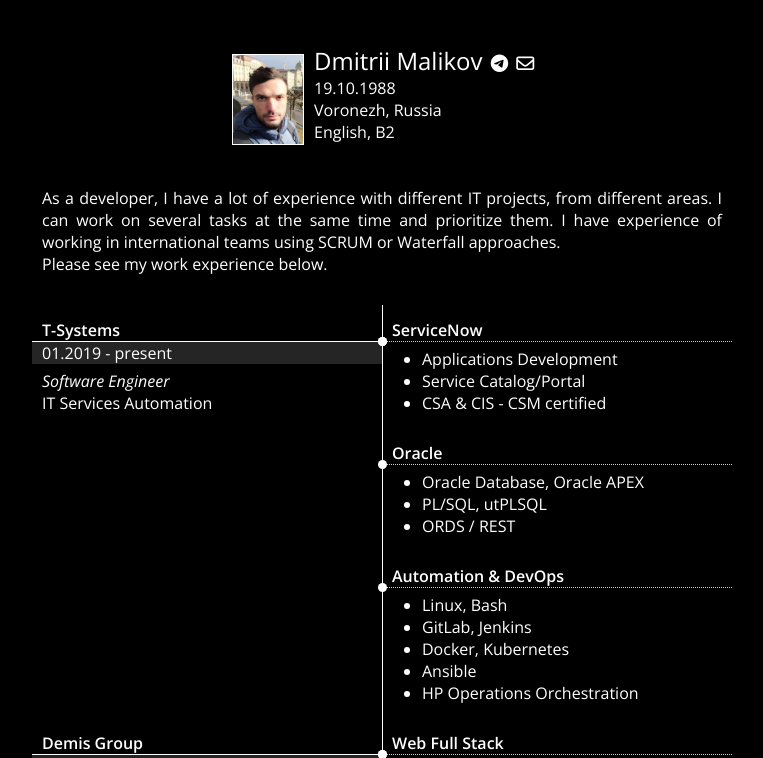
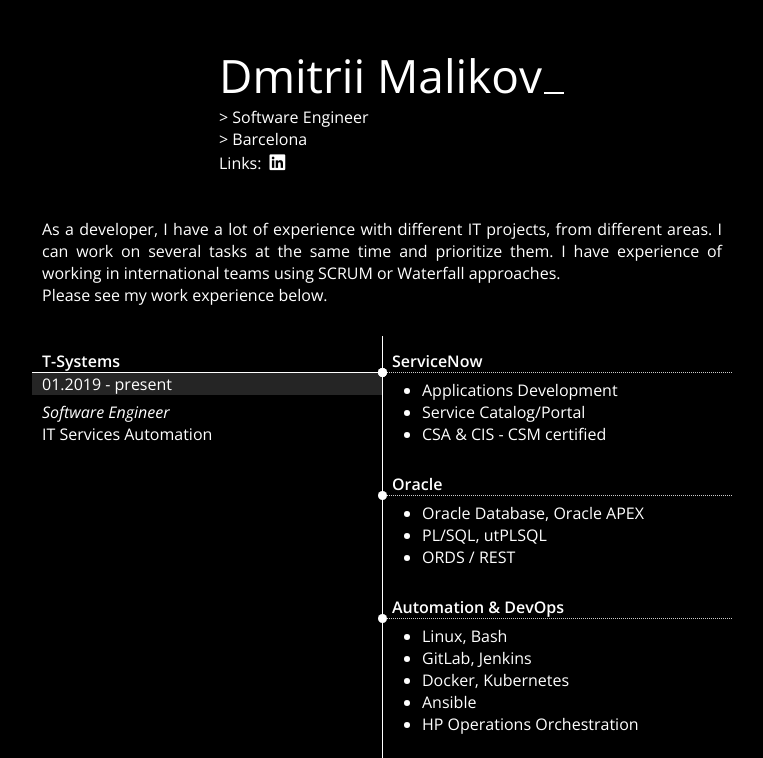
Before and after one commit to DmitryM/dmitrii.github.io, a plain HTML site: page index.html in a window 1280 px wide. Shown: the top 758 px of the page, without its empty margins (258-1021 px from the left). Drawn offline with nearby package versions, Linux system fonts and the light colour scheme.

Commit message:
Update index.html

```diff
--- a/index.html
+++ b/index.html
@@ -24,7 +24,7 @@
     }
 
     .card {
-      max-width: 320px;
+      max-width: 326px;
       padding: 14px;
       margin: 30px auto;
     }
@@ -33,13 +33,32 @@
       float: left;
       width: 70px;
       /* height: 80px; */
-      margin: 10px;
       border: 1px solid #fff;
     }
 
     .card__title {
       display: inline-block;
-      font-size: 24px;
+      position: relative;
+      font-size: 46px;
+      cursor: pointer;
+    }
+
+    .card__title:after {
+      content: "";
+      display: block;
+      position: absolute;
+      bottom: 12px;
+      right: -22px;
+      width: 20px;
+      border-bottom: #fff solid 2px;
+      animation: cursor 1s linear infinite;
+      transition: width 1s ease-in-out, right 1s ease-in-out;
+    }
+
+    @keyframes cursor {
+      50% {
+        opacity: 0;
+      }
     }
 
     .card__link {
@@ -63,7 +82,7 @@
     .resume {
       position: relative;
       max-width: 700px;
-      margin: 0 auto;
+      margin: 0 auto 26px;
     }
 
     .resume:before {
@@ -164,13 +183,14 @@
 </head>
 <body>
   <section class="card">
-    <img class="card__photo" src="photo_2020-02-07_19-54-41.jpg">
+    <!-- <img class="card__photo" src="photo_2020-02-07_19-54-41.jpg"> -->
     <h1 class="card__title">Dmitrii Malikov</h1>
-    <a class="card__link" href="tg://resolve?domain=dom1tor1"><i class="fab fa-telegram-plane"></i></a>
-    <a class="card__link" href="mailto:dmitry.malikov@gmail.com"><i class="far fa-envelope"></i></a>
-    <p class="card__line">19.10.1988</p>
-    <p class="card__line">Voronezh, Russia</p>
-    <p class="card__line">English, B2</p>
+    <!-- <a class="card__link" href="tg://resolve?domain=dom1tor1"><i class="fab fa-telegram-plane"></i></a> -->
+    <!-- <a class="card__link" href="mailto:dmitry.malikov@gmail.com"><i class="far fa-envelope"></i></a> -->
+    <!-- <p class="card__line">19.10.1988</p> -->
+    <p class="card__line">> Software Engineer</p>
+    <p class="card__line">> Barcelona</p>
+    <p class="card__line">Links: <a class="card__link" href="https://www.linkedin.com/in/dmitrii-malikov-858640bb"><i class="fab fa-linkedin"></i></a></p>
   </section>
   <section class="information">
     <p>As a developer, I have a lot of experience with different IT projects, from different areas. I can work on several tasks at the same time and prioritize them. I have experience of working in international teams using SCRUM or Waterfall approaches.</p>
```
